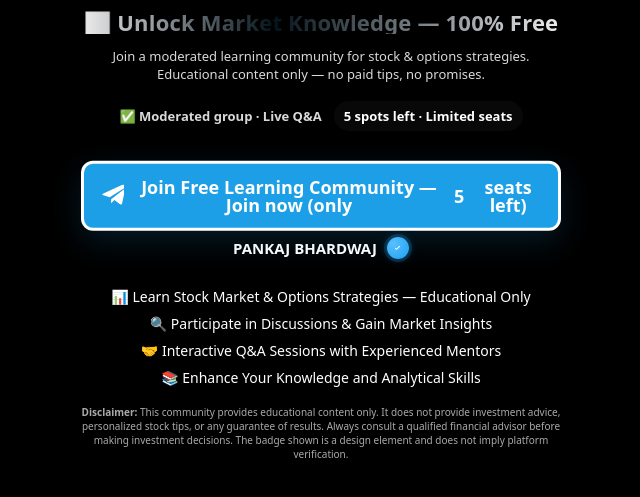
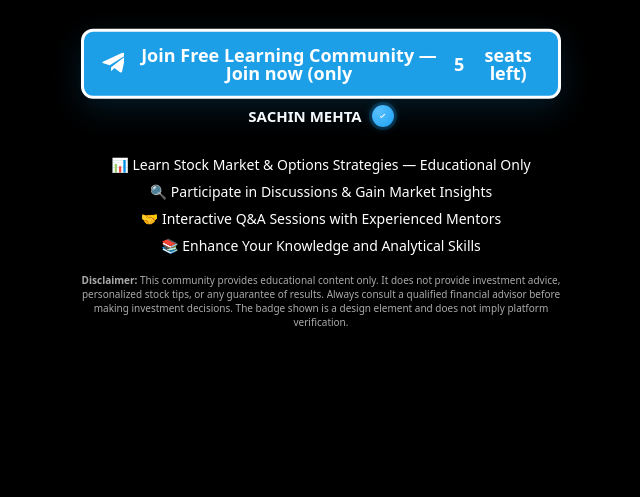
Before and after one commit to digitaladsexpert/pankaj, a plain HTML site: page landing_variant_03.html in a window 1280 px wide. Shown: the part 75-572 px from the top of the page, without its empty margins (319-959 px from the left). Drawn offline with Linux system fonts and the light colour scheme.

Commit message:
Update landing_variant_03.html

```diff
--- a/landing_variant_03.html
+++ b/landing_variant_03.html
@@ -102,26 +102,15 @@
 <img src="logo.png" alt="Community Logo" class="logo" />
 
 <header>
-  <h1 id="fomo-headline" class="animated-headline" aria-live="polite">
-    📈 Unlock Market Knowledge — 100% Free
-  </h1>
-  <p class="subtitle">Join a moderated learning community for stock & options strategies. Educational content only — no paid tips, no promises.</p>
-</header>
 
-<div style="display:flex;gap:12px;justify-content:center;align-items:center;margin-top:6px;margin-bottom:12px;">
-  <div aria-hidden="true" style="font-weight:600;font-size:13px;color:var(--muted);">
-    ✅ Moderated group · Live Q&amp;A
-  </div>
-  <div id="spots-widget" role="status" aria-live="polite" style="background:rgba(255,255,255,0.03);padding:6px 10px;border-radius:999px;font-weight:700;font-size:13px;box-shadow:0 6px 18px rgba(0,0,0,0.45);">
-    <span id="spots-left">--</span> spots left · Limited seats
-  </div>
-</div>
+
+
 
 <a id="fomo-cta" class="cta fomo-cta" href="#" target="_blank" rel="noopener nofollow noreferrer" aria-label="Join our Telegram community (opens in new tab)">
   <svg viewBox="0 0 24 24" aria-hidden="true"><path d="M9.993 15.674 9.86 19.86c.32 0 .46-.138.626-.304l3-2.878 6.22 4.56c1.14.63 1.95.3 2.26-1.06l4.1-19.2c.37-1.73-.62-2.4-1.73-1.98L1.57 9.34C-.12 10 .11 10.96 1.48 11.38l6.94 2.16 16.1-10.16c.76-.5 1.46-.22.89.28Z"/></svg>
   Join Free Learning Community — Join now (only <span id="cta-spots">--</span> seats left)
 </a><div class="name-row" aria-hidden="false">
-      <span>PANKAJ BHARDWAJ</span>
+      <span>SACHIN MEHTA</span>
       <span class="vbadge" aria-hidden="true">
         <svg viewBox="0 0 24 24" aria-hidden="true"><path d="M9.0 16.2l-3.2-3.2 1.4-1.4 1.8 1.8 6.0-6.0 1.4 1.4-7.4 7.4z"/></svg>
       </span>
```
